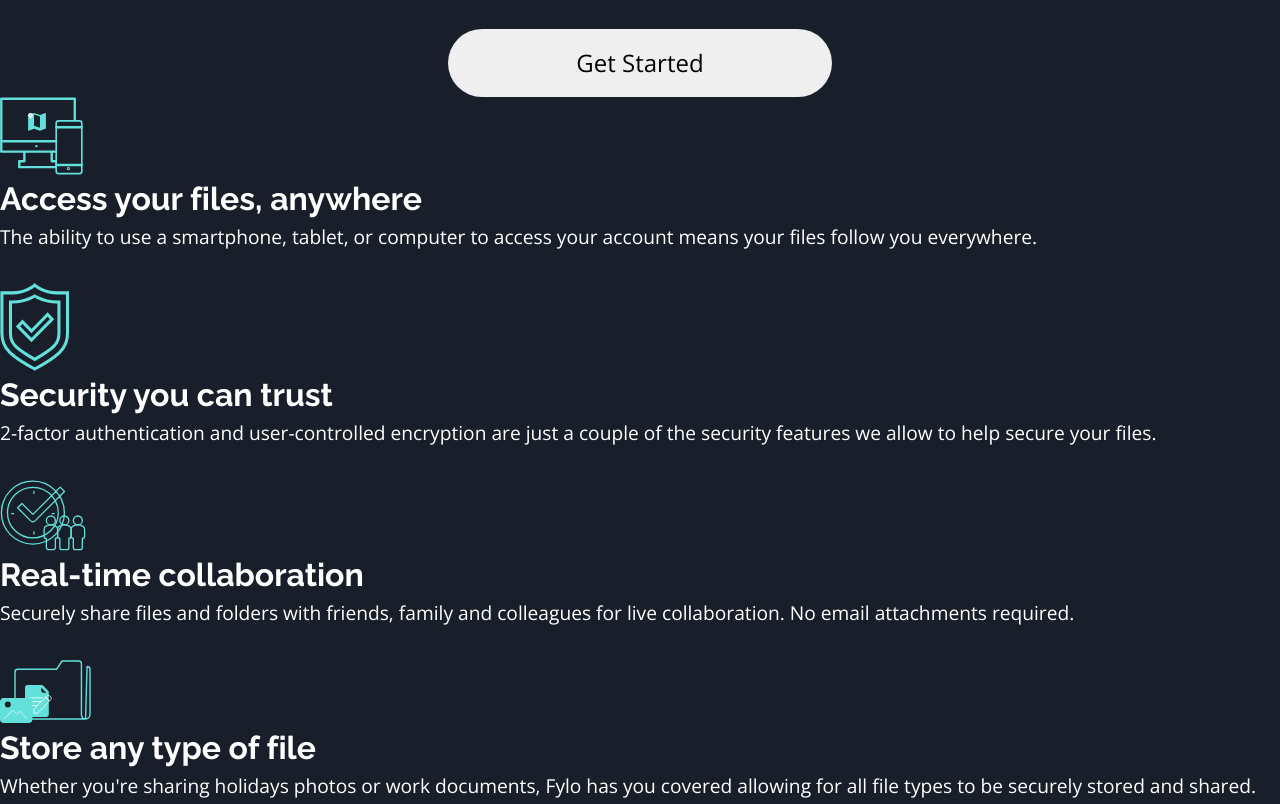
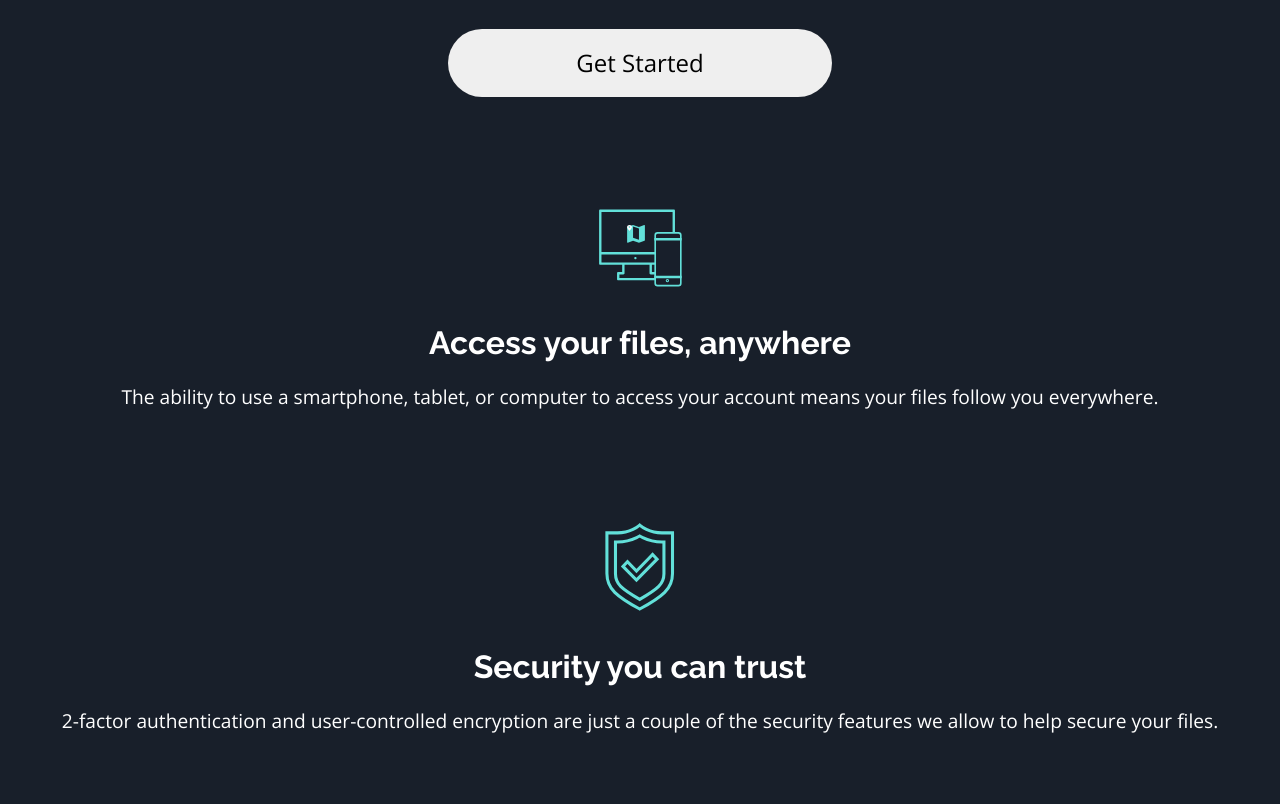
Before and after one commit to igorlech/fylo-landing, a website built with webpack: page src/index.html in a window 1280 px wide. Shown: the part 771-1575 px from the top of the page. Built offline with nearby package versions, Linux system fonts and the light colour scheme.

Commit message:
added styling to infobox, spacing variables, extended typography

```diff
--- a/src/components/infobox/infobox.scss
+++ b/src/components/infobox/infobox.scss
@@ -0,0 +1,14 @@
+.infobox {
+    margin: var(--extra-spacing) 0;
+}
+
+.infobox-item {
+    display: grid;
+    place-items: center;
+    text-align: center;
+    margin: var(--big-spacing) var(--medium-spacing);
+}
+
+.infobox-img {
+    margin-bottom: var(--medium-spacing);
+}
--- a/src/index.html
+++ b/src/index.html
@@ -36,14 +36,14 @@
             </section>
             <section class="infobox">
                 <div class="infobox-item">
-                    <img src="./assets/images/icon-access-anywhere.svg" alt="Access anywhere" />
+                    <img src="./assets/images/icon-access-anywhere.svg" alt="Access anywhere" class="infobox-img" />
                     <h2>Access your files, anywhere</h2>
                     <p>
                         The ability to use a smartphone, tablet, or computer to access your account means your files follow you everywhere.
                     </p>
                 </div>
                 <div class="infobox-item">
-                    <img src="./assets/images/icon-security.svg" alt="Security" />
+                    <img src="./assets/images/icon-security.svg" alt="Security" class="infobox-img" />
                     <h2>Security you can trust</h2>
                     <p>
                         2-factor authentication and user-controlled encryption are just a couple of the security features we allow to help
@@ -51,7 +51,7 @@
                     </p>
                 </div>
                 <div class="infobox-item">
-                    <img src="./assets/images/icon-collaboration.svg" alt="Collaboration" />
+                    <img src="./assets/images/icon-collaboration.svg" alt="Collaboration" class="infobox-img" />
                     <h2>Real-time collaboration</h2>
                     <p>
                         Securely share files and folders with friends, family and colleagues for live collaboration. No email attachments
@@ -59,7 +59,7 @@
                     </p>
                 </div>
                 <div class="infobox-item">
-                    <img src="./assets/images/icon-any-file.svg" alt="Any file" />
+                    <img src="./assets/images/icon-any-file.svg" alt="Any file" class="infobox-img" />
                     <h2>Store any type of file</h2>
                     <p>
                         Whether you're sharing holidays photos or work documents, Fylo has you covered allowing for all file types to be
@@ -138,7 +138,7 @@
                 </p>
                 <div class="footer-signup-form">
                     <input type="email" placeholder="email@example.com" />
-                    <button>Get Started For Free</button>
+                    <button class="primary-btn">Get Started For Free</button>
                 </div>
             </section>
             <section class="footer-main">
--- a/src/styles/typography/typography.scss
+++ b/src/styles/typography/typography.scss
@@ -16,11 +16,13 @@ h1 {
 h2 {
     font-size: 2rem;
     font-weight: var(--secondary-font-weight);
+    margin-bottom: var(--default-spacing);
 }
 
 h3 {
     font-size: 1.5rem;
     font-weight: var(--secondary-font-weight);
+    margin-bottom: var(--default-spacing);
 }
 
 p {
--- a/src/styles/variables.scss
+++ b/src/styles/variables.scss
@@ -24,6 +24,9 @@
     --default-spacing: 1rem;
     --middle-spacing: 1.5rem;
     --medium-spacing: 2rem;
+    --medium-extra-spacing: 3rem;
+    --big-spacing: 5rem;
+    --extra-spacing: 7rem;
 
     --nav-height: 100px;
 
```
